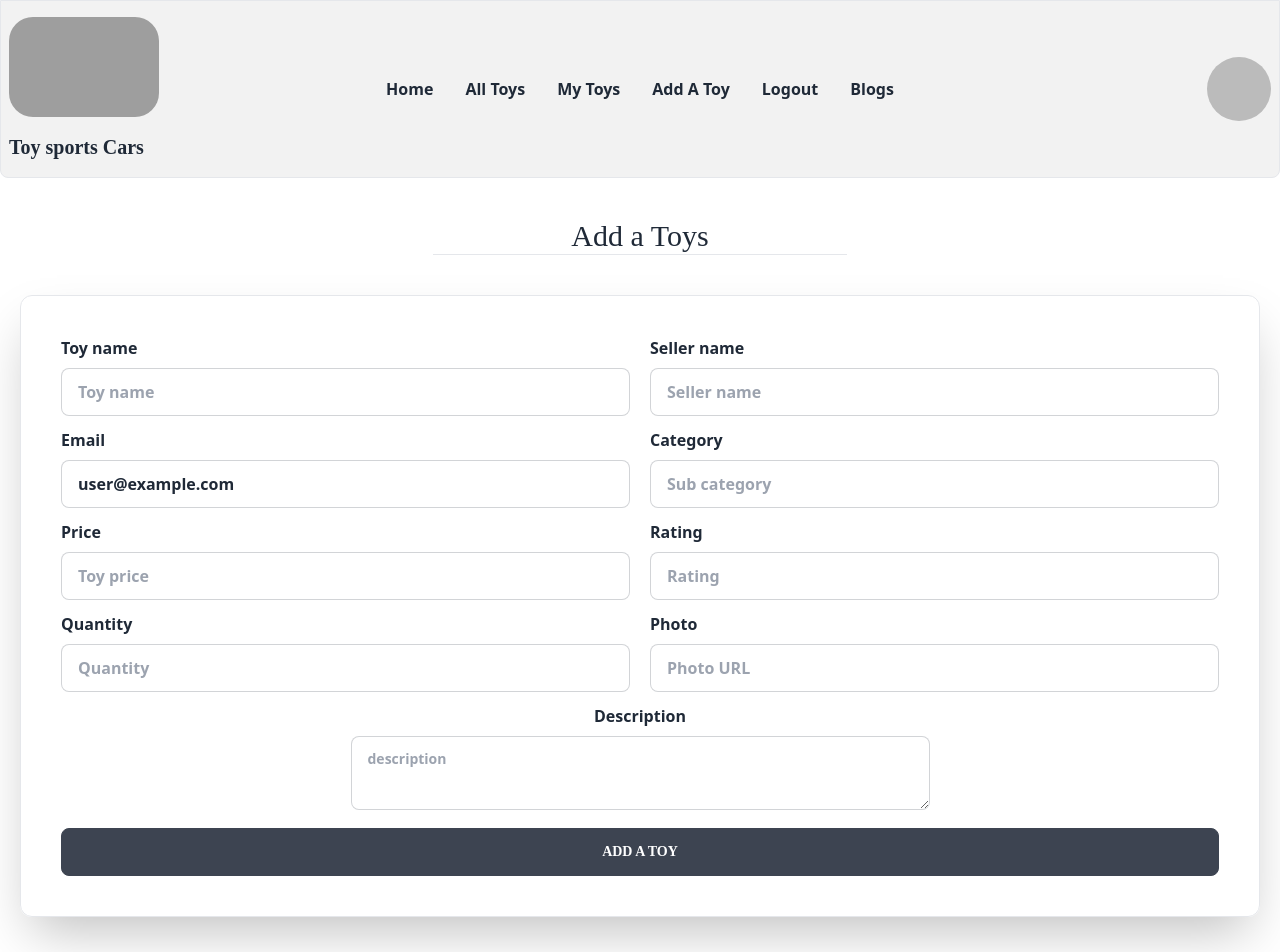
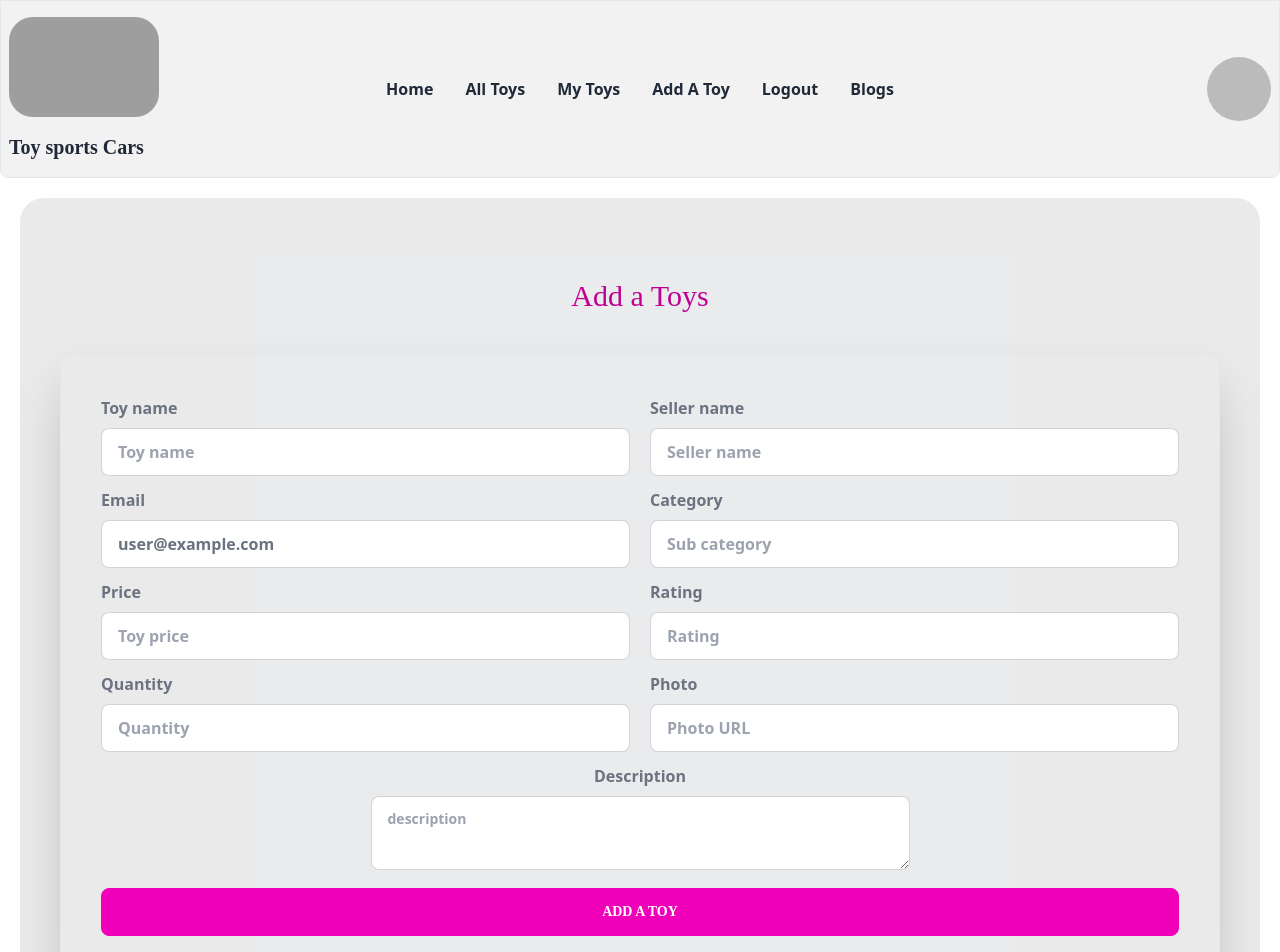
Before and after one commit to Md-Rijwan-Jannat/toy-marcketplace, a React (Vite) app: page /addToy in a window 1280 px wide. Shown: the top 952 px of the page. Built offline with nearby package versions, Linux system fonts and the light colour scheme; no server answers; sample sign-in values are in the browser's storage; grey boxes are pictures that could not be loaded; a web font is replaced by a local one.

Commit message:
modifed toy add page

```diff
--- a/src/pages/AddToys/AddToys.jsx
+++ b/src/pages/AddToys/AddToys.jsx
@@ -40,10 +40,10 @@ const AddToys = () => {
             .catch(error => console.log(error));
     }
     return (
-        <div className='m-5'>
+        <div className='m-5 bg-neutral-focus bg-opacity-10 text-gray-500 rounded-3xl p-10'>
             <div data-aos="fade-up"
                 data-aos-duration="3000" className='flex flex-col justify-center items-center w-full my-10'>
-                <h2 className='text-3xl style'>Add a Toys</h2>
+                <h2 className='text-3xl style text-secondary-focus'>Add a Toys</h2>
                 <hr className='w-1/3' />
             </div>
             <form data-aos="fade-right"
@@ -101,7 +101,7 @@ const AddToys = () => {
                         <textarea type="text" required name='description' placeholder="description" className="textarea textarea-bordered w-full" />
                     </div>
                 </div>
-                <button className='btn btn-block style my-10'>Add A Toy</button>
+                <button className='btn btn-secondary btn-block style my-10'>Add A Toy</button>
 
 
             </form>
--- a/src/pages/AllToys/AllToys.jsx
+++ b/src/pages/AllToys/AllToys.jsx
@@ -22,7 +22,7 @@ const AllToys = () => {
     // search button add
 
     const [searchTerm, setSearchTerm] = useState('');
-    const [seMore, setSeeMore] = useState(10)
+    const [seMore, setSeeMore] = useState(20)
     const slice = toys.slice(0, seMore)
 
     const seeMoreHandle = () => {
--- a/src/pages/UpdateToy/UpdateToy.jsx
+++ b/src/pages/UpdateToy/UpdateToy.jsx
@@ -54,10 +54,10 @@ const UpdateToy = () => {
             .catch(error => console.log(error));
     }
     return (
-        <div className='m-5'>
+        <div className='m-5 bg-neutral-focus bg-opacity-10 text-gray-500 rounded-3xl p-10'>
             <div data-aos="fade-up"
                 data-aos-duration="3000" className='flex flex-col justify-center items-center w-full my-10'>
-                <h2 className='text-3xl style'>Update a my Toys</h2>
+                <h2 className='text-3xl style text-primary'>Update a my Toys</h2>
                 <hr className='w-1/3' />
             </div>
             <form data-aos="fade-right"
@@ -66,23 +66,21 @@ const UpdateToy = () => {
                 <div className='md:flex items-center  gap-5 full'>
                     <div className='space-y-2 font-bold w-full md:w-1/2'>
                         <h3>Price</h3>
-                        <input type="number" required name='price' defaultValue={price} className="input input-bordered w-full" />
+                        <input type="number" required name='price' defaultValue={price} className="input input-bordered w-full text-gray-500" />
                     </div>
-                    <div className='space-y-2 font-bold w-full md:w-1/2'>
+                    <div className='space-y-2 font-bold   md:w-1/2'>
                         <h3>Quantity</h3>
-                        <input type="number" required name='quantity' defaultValue={quantity} className="input input-bordered w-full" />
+                        <input type="number" required name='quantity' defaultValue={quantity} className="input input-bordered w-full text-gray-500" />
                     </div>
                 </div>
                 {/* row 2 */}
-                <div className='md:flex items-center justify-center gap-5 full'>
+                <div className='md:flex items-center justify-center gap-5 mb-10'>
                     <div className='space-y-2 font-bold w-full md:w-1/2'>
                         <h3 className='text-center'>Description</h3>
-                        <textarea type="text" required name='description' defaultValue={description} className="textarea textarea-bordered w-full" />
+                        <textarea type="text" required name='description' defaultValue={description} className="textarea textarea-bordered w-full text-gray-500" />
                     </div>
                 </div>
-                <button className='btn btn-block style my-10'>Update A Toy</button>
-
-
+                <button className='btn btn-primary btn-block style'>Update A Toy</button>
             </form>
         </div>
     );
```
